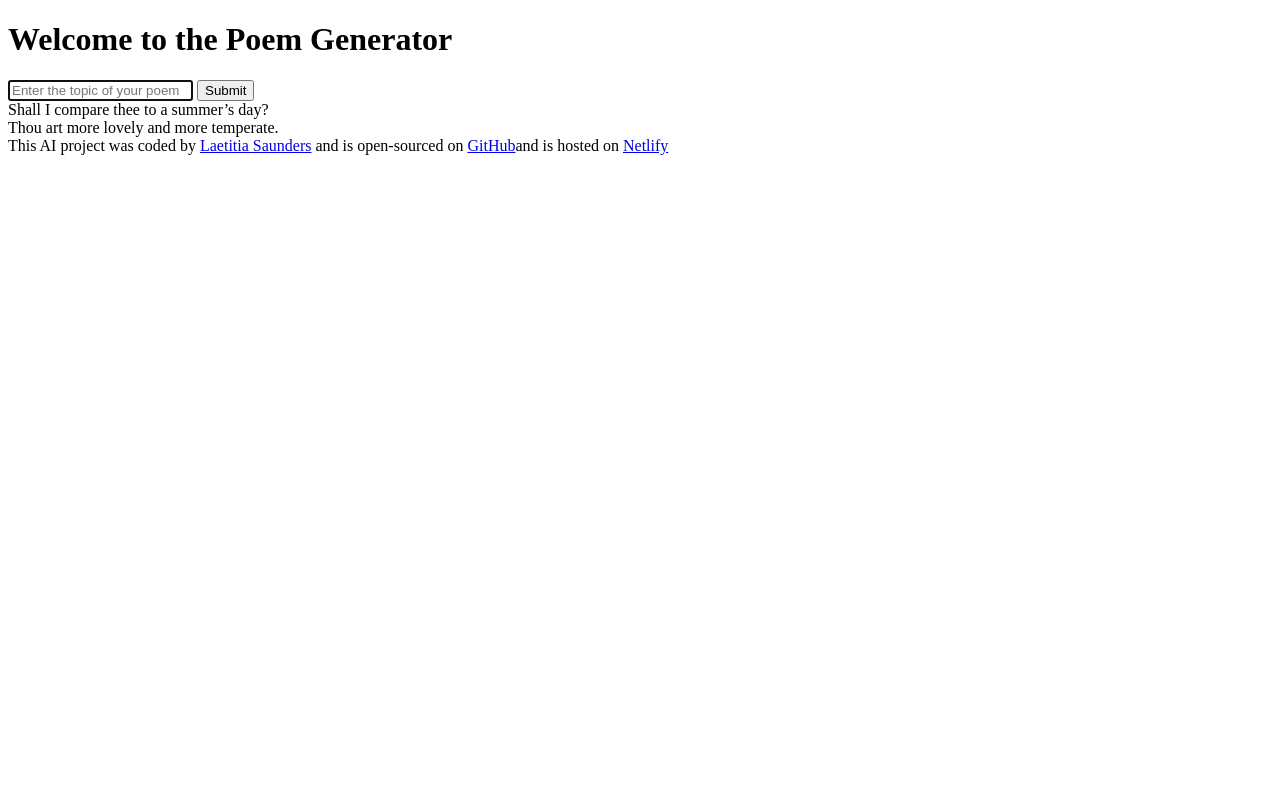
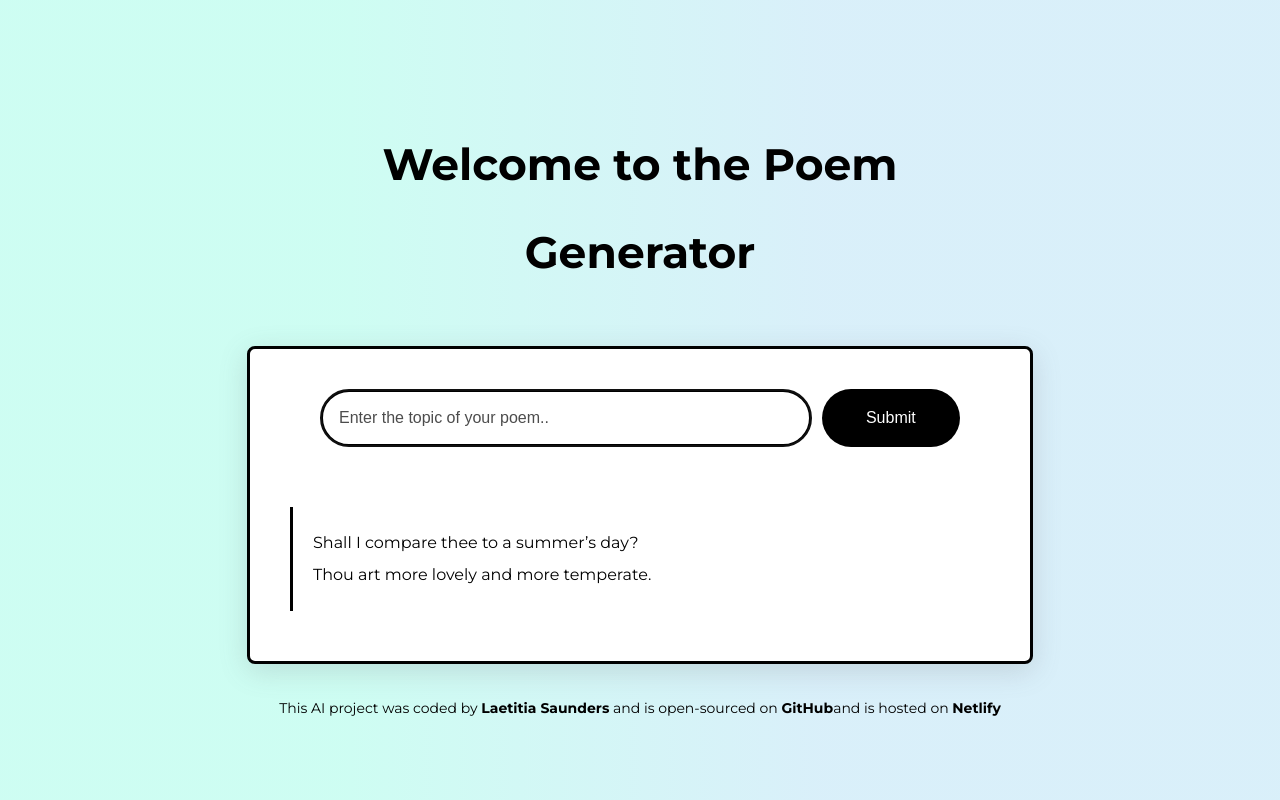
Before and after one commit to ls-95/poem-generator, a plain HTML site: page index.html in a window 1280 px wide. Drawn offline with Linux system fonts and the light colour scheme.

Commit message:
Added styling to the project

```diff
--- a/index.html
+++ b/index.html
@@ -4,27 +4,41 @@
     <meta charset="UTF-8" />
     <meta name="viewport" content="width=device-width, initial-scale=1.0" />
     <link rel="stylesheet" href="src/style.css" />
+    <link rel="preconnect" href="https://fonts.googleapis.com" />
+    <link rel="preconnect" href="https://fonts.gstatic.com" crossorigin />
+    <link
+      href="https://fonts.googleapis.com/css2?family=Montserrat:ital,wght@0,100..900;1,100..900&display=swap"
+      rel="stylesheet"
+    />
     <title>AI Poem Generator</title>
   </head>
   <body>
-    <header>
+    <div>
+      <header class="heading">
         <h1>Welcome to the Poem Generator</h1>
       </header>
+    </div>
+    <div class="container">
       <main>
         <form>
           <input
             type="text"
-          placeholder="Enter the topic of your poem"
+            placeholder="Enter the topic of your poem.."
             autofocus
+            required
+            autocomplete="off"
+            class="instructions"
           />
-        <input type="submit" value="Submit" />
-        <div>
+          <input type="submit" class="submit-button" />
+        </form>
+
+        <div class="poem">
           Shall I compare thee to a summer’s day?
           <br />
           Thou art more lovely and more temperate.
         </div>
-      </form>
       </main>
+    </div>
     <footer>
       This AI project was coded by
       <a href="https://github.com/ls-95" target="_blank">Laetitia Saunders</a>
@@ -36,6 +50,7 @@
         >Netlify</a
       >
     </footer>
+
     <script src="src/index.js"></script>
   </body>
 </html>
--- a/src/style.css
+++ b/src/style.css
@@ -0,0 +1,78 @@
+body {
+  font-family: "Montserrat", sans-serif;
+  line-height: 2;
+  background-image: linear-gradient(
+    90deg,
+    rgba(173, 252, 234, 0.6) 26.8%,
+    rgba(192, 229, 246, 0.6) 64%
+  );
+}
+
+.heading {
+  margin: 120px auto 50px auto;
+  max-width: 600px;
+  text-align: center;
+  border-radius: 8px;
+  font-size: 22px;
+}
+
+form {
+  padding: 30px;
+  display: flex;
+}
+
+.instructions {
+  padding: 16px;
+  border: 3px solid #000;
+  width: 80%;
+  font-size: 16px;
+  border-radius: 50px;
+  line-height: 20px;
+  color: #272044;
+}
+
+.instructions::placeholder {
+  color: rgba(0, 0, 0, 0.7);
+}
+
+.submit-button {
+  margin-left: 10px;
+  background-color: #000;
+  color: white;
+  border: none;
+  border-radius: 50px;
+  padding: 14px 24px;
+  width: 150px;
+  font-size: 16px;
+}
+
+.container {
+  margin: 0px auto;
+  max-width: 700px;
+  background-color: white;
+  box-shadow: rgba(100, 100, 111, 0.2) 0px 7px 29px 0px;
+  text-align: center;
+  border-radius: 8px;
+  padding: 10px 40px 50px 40px;
+  border: 3px solid #000;
+}
+
+.poem {
+  font-size: 16px;
+  padding: 20px;
+  border-left: 3px solid #000;
+  text-align: left;
+  margin-top: 30px;
+}
+
+a {
+  color: #000;
+  font-weight: bold;
+  text-decoration: none;
+}
+
+footer {
+  text-align: center;
+  font-size: 14px;
+  margin-top: 30px;
+}
```
Lines whose indentation alone changed are shown as unchanged.
